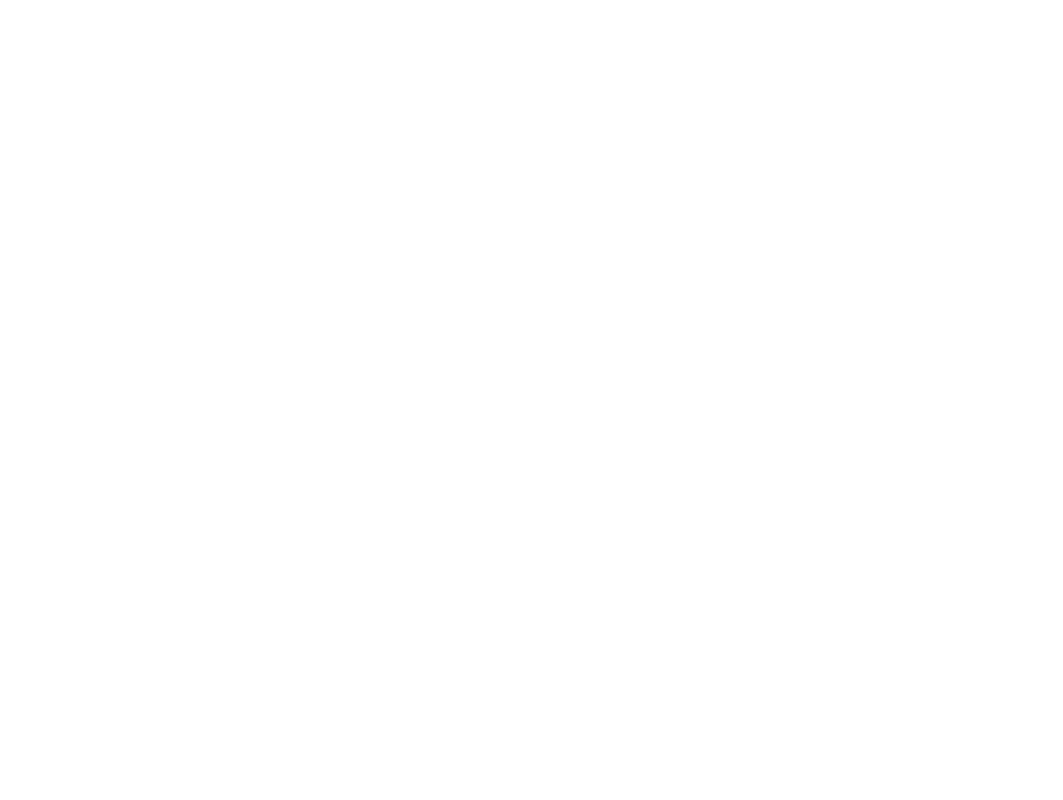
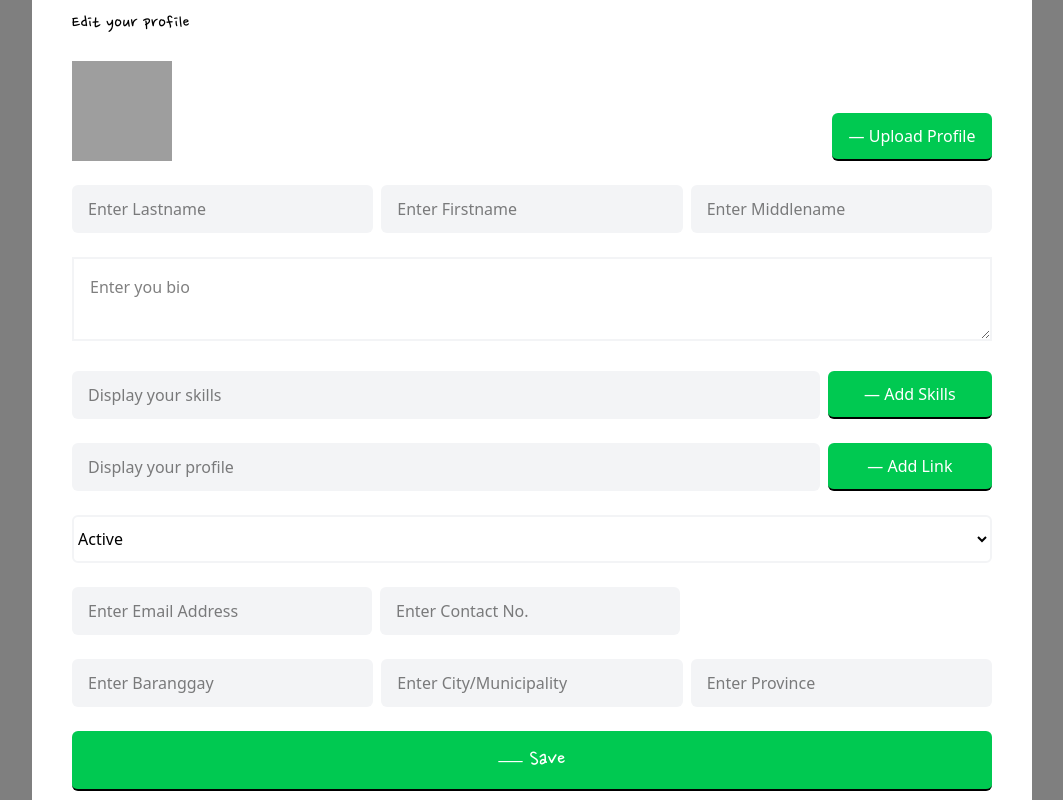
Before and after one commit to CollinsMatela/PROJECT-SKILL-SET, a React (Vite) app in the folder frontend/: page /edit-profile-modal in a window 1280 px wide. Before the commit this address had no page. Shown: the whole page, without its empty margins (108-1171 px from the left). Built offline with nearby package versions, Linux system fonts and the light colour scheme; grey boxes are pictures that could not be loaded.

Commit message:
Finish edi-profile-modal

```diff
--- a/frontend/src/App.jsx
+++ b/frontend/src/App.jsx
@@ -5,7 +5,8 @@ import LoginModal from "./Components/LoginModal";
 import Dashboard from "./Pages/Dashboard"
 import Profile from "./Pages/Profile"
 import AuthProvider from "./Context/AuthContext";
-import EditProfile from "./Pages/EditProfile";
+import EditProfileModal from "./Components/EditProfileModal";
+
 
 function App() {
   return (
@@ -15,11 +16,11 @@ function App() {
 
     <Routes>
       <Route path={"/"} element={<Website/>}/>
-      <Route path={"/edit-profile"} element={<EditProfile/>}/>
       <Route path={"/Profile"} element={<Profile/>}/>
       <Route path={"/Dashboard"} element={<Dashboard/>}/>
       <Route path={"/LoginModal"} element={<LoginModal/>}></Route>
       <Route path={"/Registration"} element={<Registration/>}/>
+      <Route path={"/edit-profile-modal"} element={<EditProfileModal/>}></Route>
     </Routes>
 
     </BrowserRouter>
--- /dev/null
+++ b/frontend/src/Components/EditProfileModal.jsx
@@ -0,0 +1,55 @@
+
+
+const EditProfileModal = ({onClose}) =>{
+      return(
+      <div className="fixed inset-0 z-50  h-screen w-full justify-center items-center flex">
+           <div className="absolute inset-0 bg-black opacity-50" onClick={onClose}></div> {/* backdrop */}
+            <div className="relative bg-white w-250 p-10 rounded-xl flex flex-col gap-6">
+                  <h1 className="font-nanum text-xl">Edit your profile</h1>
+                  <div className="justify-between items-end flex">
+                        <img src="profile" alt="profile" className="bg-gray-100 h-25 w-25"/>
+                        <button className="bg-green-500 h-12 w-40 border-b-2 border-black rounded-md p-2 text-white hover:bg-green-600 cursor-pointer">
+                              — Upload Profile</button>
+                  </div>
+                  <div className="justify-between items-center flex gap-2">
+                        <input type="text" className="bg-gray-100 h-12 w-full outline-none rounded-md p-4" placeholder="Enter Lastname"/>
+                        <input type="text" className="bg-gray-100 h-12 w-full outline-none rounded-md p-4" placeholder="Enter Firstname"/>
+                        <input type="text" className="bg-gray-100 h-12 w-full outline-none rounded-md p-4" placeholder="Enter Middlename"/>
+                  </div>
+                  <div>
+                        <textarea className="w-full p-4 outline-none border-2 border-gray-100"
+                                  name="bio" id="bio" placeholder="Enter you bio"></textarea>
+                  </div>
+                  <div className="justify-center items-center flex gap-2">
+                        <input type="text" className="bg-gray-100 h-12 w-full outline-none rounded-md p-4" placeholder="Display your skills"/>
+                        <button className="bg-green-500 h-12 w-50 border-b-2 border-black rounded-md p-2 text-white hover:bg-green-600 cursor-pointer">— Add Skills</button>
+                  </div>
+                  <div className="justify-center items-center flex gap-2">
+                        <input type="text" className="bg-gray-100 h-12 w-full outline-none rounded-md p-4" placeholder="Display your profile"/>
+                        <button className="bg-green-500 h-12 w-50 border-b-2 border-black rounded-md p-2 text-white hover:bg-green-600 cursor-pointer">— Add Link</button>
+                  </div>
+                  <div>
+                        <select className="bg-white h-12 w-full outline-none border-2 border-gray-100 rounded-md"
+                               name="availability" id="availability">
+                              <option>Active</option>
+                              <option>Busy</option>
+                              <option>Inactive</option>
+                        </select>
+                  </div>
+                  <div className="justify-start items-start flex gap-2">
+                        <input type="text" className="bg-gray-100 h-12 w-75 outline-none rounded-md p-4" placeholder="Enter Email Address"/>
+                        <input type="text" className="bg-gray-100 h-12 w-75 outline-none rounded-md p-4" placeholder="Enter Contact No."/>
+                  </div>
+                  <div className="justify-between items-center flex gap-2">
+                        <input type="text" className="bg-gray-100 h-12 w-full outline-none rounded-md p-4" placeholder="Enter Baranggay"/>
+                        <input type="text" className="bg-gray-100 h-12 w-full outline-none rounded-md p-4" placeholder="Enter City/Municipality"/>
+                        <input type="text" className="bg-gray-100 h-12 w-full outline-none rounded-md p-4" placeholder="Enter Province"/>
+                  </div>
+                  <button className="bg-green-500 h-15 w-full w-50 border-b-2 border-black rounded-md p-2 text-white hover:bg-green-600 cursor-pointer font-nanum text-2xl">— Save</button>
+
+            </div>
+      </div>
+
+      );
+}
+export default EditProfileModal;
--- a/frontend/src/Pages/EditProfile.jsx
+++ /dev/null
@@ -1,14 +0,0 @@
-import DashboardNav from "../Components/DashboardNav";
-
-const EditProfile = () =>{
-      return(
-      <main>
-        <DashboardNav/>
-        <section className="bg-black h-screen w-full">
-
-        </section>
-      </main>
-
-      );
-}
-export default EditProfile;
--- a/frontend/src/Pages/Profile.jsx
+++ b/frontend/src/Pages/Profile.jsx
@@ -1,15 +1,20 @@
-import { useContext } from "react";
+import { useContext, useState } from "react";
 import { AuthContext } from "../Context/AuthContext";
 import DashboardNav from "../Components/DashboardNav";
+import EditProfileModal from "../Components/EditProfileModal";
 import { useNavigate } from "react-router-dom";
+import LoginModal from "../Components/LoginModal";
 
 const Profile = () =>{
     const {userAccount} =useContext(AuthContext);
     const navigate = useNavigate();
 
+    const [showEditProfile, setEditProfile] = useState(false);
+
     const handleEditProfile = () =>{
-        console.log("go to edit profile");
-        navigate("/edit-profile");
+        alert("go to edit profile");
+        setEditProfile(true);
+
     }
     const name = userAccount.isUser ? `${userAccount.firstname} ${userAccount.middlename} ${userAccount.lastname}` : "Empty";
     const description = userAccount.description ? `${userAccount.description}` : "No description yet";
@@ -51,6 +56,7 @@ const Profile = () =>{
 
                  </div>
             </section>
+            {showEditProfile && (<EditProfileModal onClose={()=> setEditProfile(false)}/>)}
         </main>
 
     )
```
